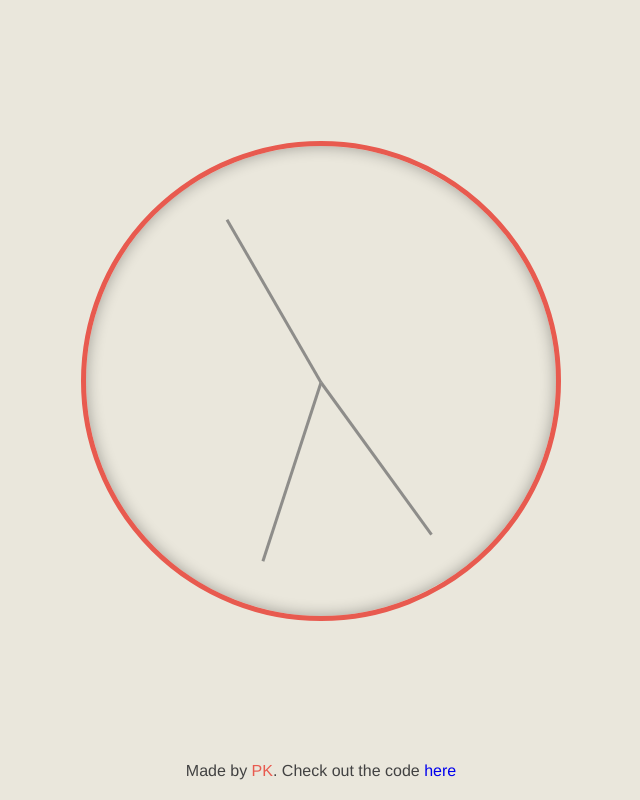
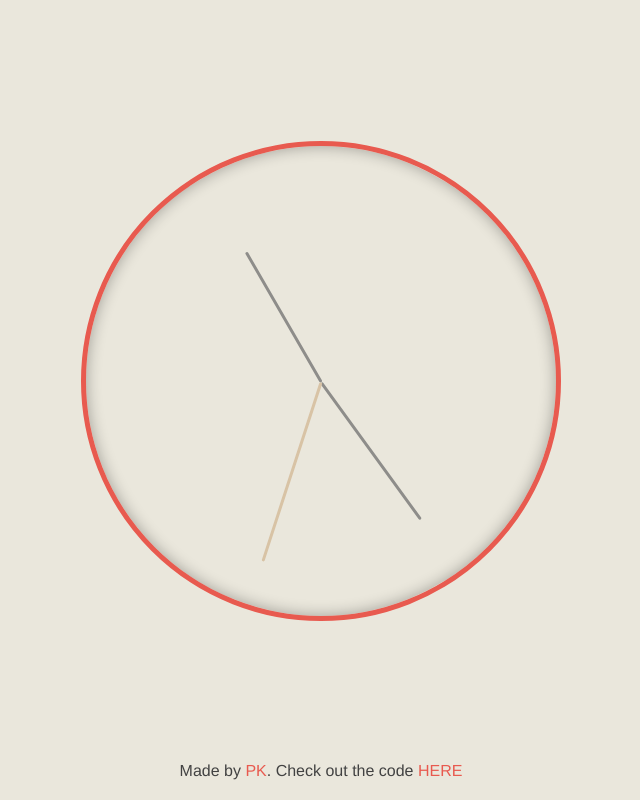
Before and after one commit to PattyKovash/vanilla_ticking_clock, a website: page client/index.html in a window 1280 px wide. Shown: the whole page, without its empty margins (319-959 px from the left). Drawn offline with Linux system fonts and the light colour scheme.

Commit message:
minor styling changes

```diff
--- a/client/index.html
+++ b/client/index.html
@@ -16,7 +16,7 @@
     </div>
   </div>
   <div id="footer">
-    <p>Made by <span class="red">PK</span>. Check out the code <a class="github" href="https://github.com/PattyKovash/vanilla_ticking_clock" target="_blank">here</a></p>
+    <p>Made by <span class="red">pk</span>. Check out the code <a class="red" href="https://github.com/PattyKovash/vanilla_ticking_clock" target="_blank">here</a></p>
   </div>
   <script type="text/javascript" src="./scripts/index.js"></script>
 </body>
--- a/client/styles/styles.css
+++ b/client/styles/styles.css
@@ -5,7 +5,7 @@ html {
   color: #424242;
 }
 
-*, *:before, *:after {
+*, *:before, *:after, *:visited, *:active {
   box-sizing: inherit;
   text-decoration: none;
   outline: none;
@@ -24,6 +24,7 @@ body {
 
 .red {
   color: #e85a4f;
+  text-transform: uppercase;
 }
 
 .clock-container {
@@ -53,13 +54,27 @@ body {
 
 .hand {
   background: #8e8d8a;
+  border-radius: 20px;
   width: 50%;
   height: 3px;
   top: 50%;
   position: absolute;
   transform-origin: 100%;
   transform: rotate(90deg) translateY(-1.5px);
+}
 
+.hour {
+  width: 40%;
+  left: 10%;
+}
+
+.min {
+  width: 45%;
+  left: 5%;
+}
+
+.sec {
+  background: #d8c3a5;
 }
 
 #footer p {
```
